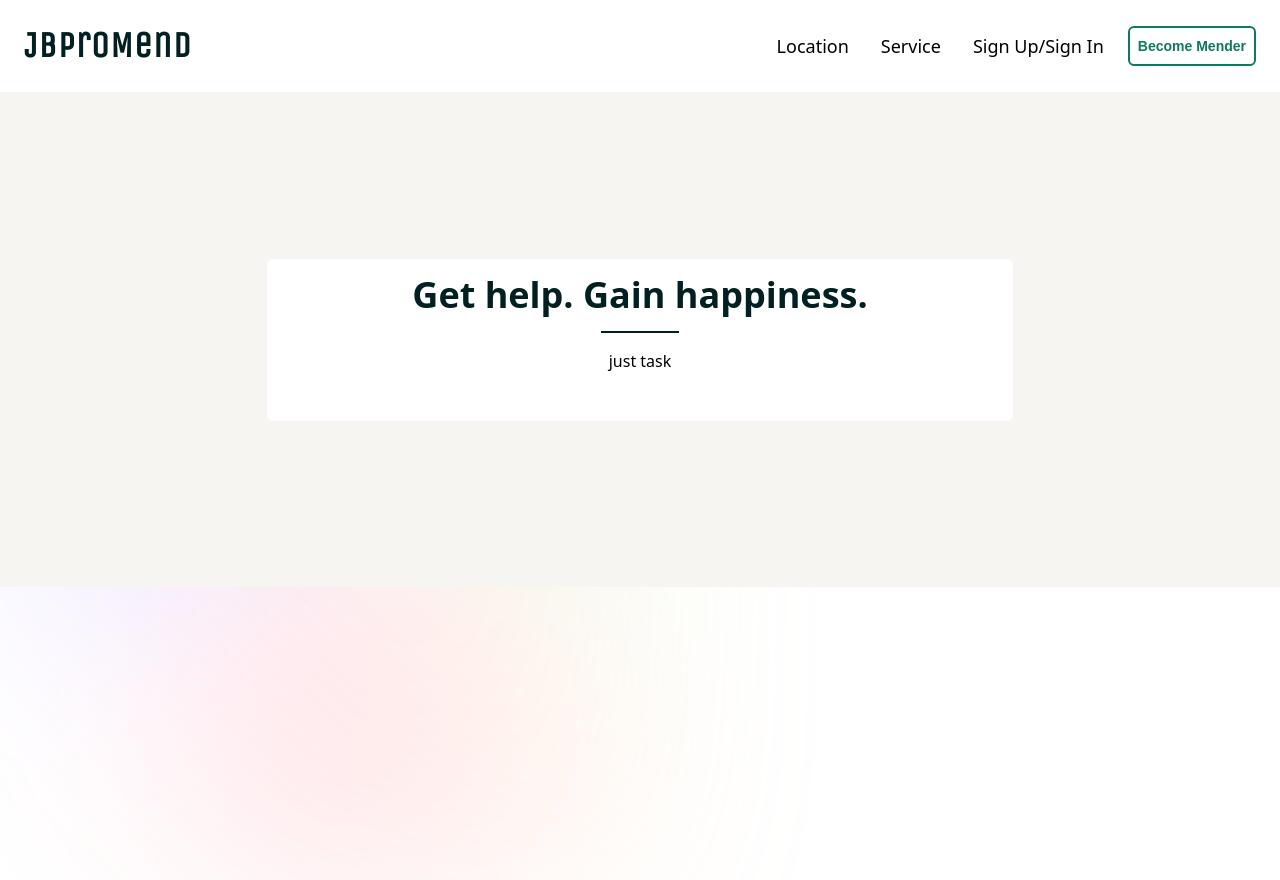
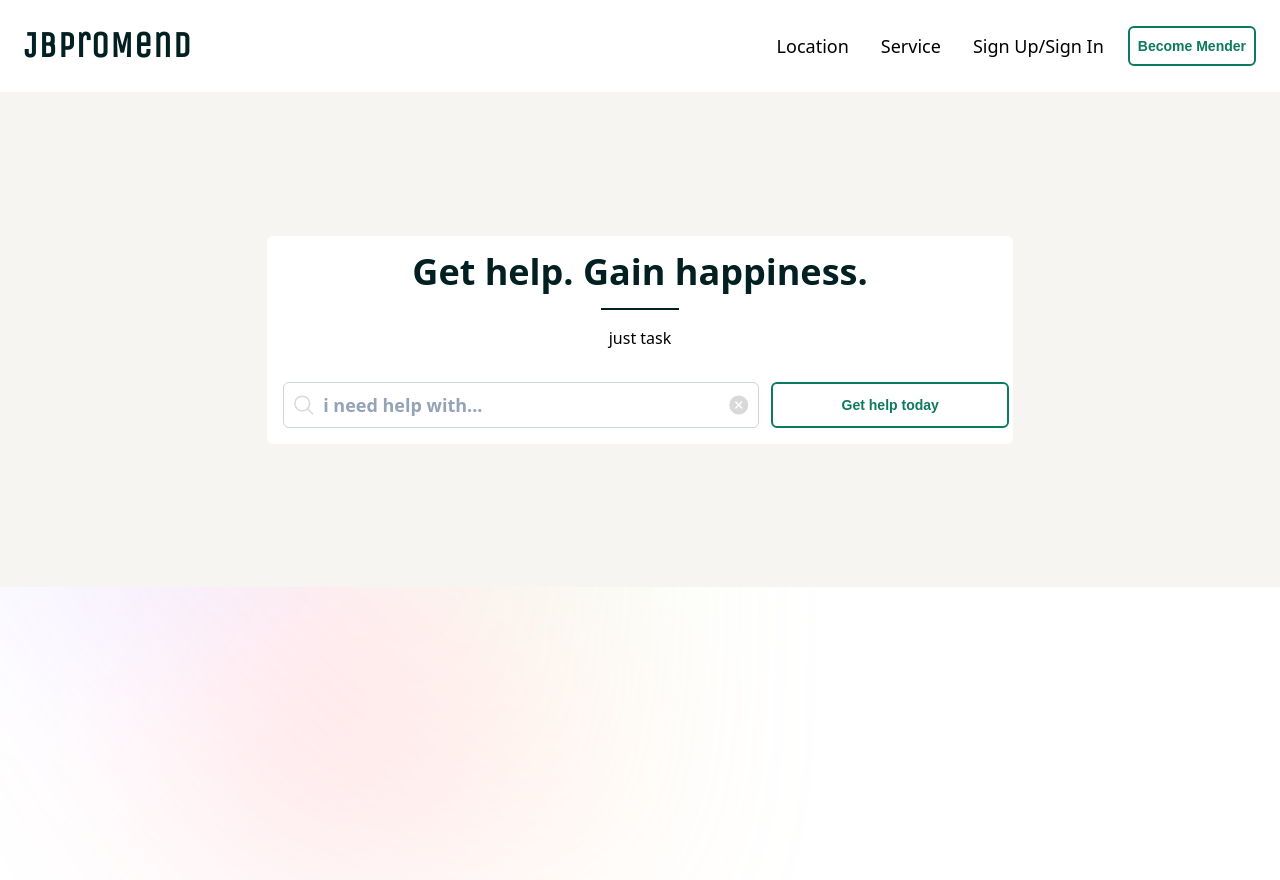
Before and after one commit to Elochukwu3/jb-task-searvice, a Next.js app: page / in a window 1280 px wide. Built offline with nearby package versions, Linux system fonts and the light colour scheme; a web font is replaced by a local one.

Commit message:
update; searchsection

```diff
--- a/components/Home/SearchSection.tsx
+++ b/components/Home/SearchSection.tsx
@@ -1,12 +1,16 @@
-// import Input from "@components/Input"
+import Input from "@components/Input"
 import {SearchBoldText, SearchSectionWrapper} from "./homeStyle";
+import { ButtonWrapper } from "@components/Button/ButtonStyle"
 
 const SearchSection = () => {
   return (
     <SearchSectionWrapper>
         <SearchBoldText>Get help. Gain happiness.</SearchBoldText>
         <span className="border-t-2 px-2 my-4 py-4 border-custom-dark block mx-auto w-fit">just task</span>
-        {/* <Input/> */}
+        <div className="grid grid-cols-3 space-x-3 max-sm:space-x-0 gap-y-4 max-sm:flex max-sm:flex-col max-sm:justify-center">
+        <Input/>
+        <ButtonWrapper>Get help today</ButtonWrapper>
+        </div>
     </SearchSectionWrapper>
   )
 }
--- a/components/Home/homeStyle.ts
+++ b/components/Home/homeStyle.ts
@@ -7,5 +7,5 @@ bg-[#f6f5f1] aspect-square overflow-hidden
 
 const SearchBoldText = tw.span`max-sm:text-l block text-custom-dark text-4xl text-center
 font-bold whitespace-nowrap max-md:text-3xl `;
-const SearchSectionWrapper = tw.div`bg-white p-4 rounded-md max-md:w-11/12 w-7/12 max-sm:w-full`;
+const SearchSectionWrapper = tw.div`bg-white z-50 p-4 rounded-md max-md:w-11/12 w-7/12 max-sm:w-full`;
 export { BannerWrapper, SearchBoldText, SearchSectionWrapper };
--- a/components/Input/index.tsx
+++ b/components/Input/index.tsx
@@ -1,13 +1,14 @@
-
+"use client"
 import {LargerInputWrapper, InputForm} from "./inputStyle";
-import { XCircle} from "@phosphor-icons/react";
+import { XCircle, MagnifyingGlass} from "@phosphor-icons/react";
 
 const Input = () => {
   return (
         <InputForm>
+        <MagnifyingGlass size={24}  color={"#d9d9d9"}/>
         <LargerInputWrapper placeholder="i need help with..." type={"search"}/>
-        <XCircle/>
-        </InputForm>
+        <XCircle size={24} weight="fill" color={"#d9d9d9"}/>
+  </InputForm>
   )
 }
 
--- a/components/Input/inputStyle.ts
+++ b/components/Input/inputStyle.ts
@@ -1,6 +1,6 @@
 import tw from "tailwind-styled-components"
 
-const LargerInputWrapper = tw.input`w-10/12 outline-none border-none placeholder:text-slate-400 p-2`;
-const InputForm = tw.form`border border-slate-300 rounded-md focus:text-base`
+const LargerInputWrapper = tw.input`w-11/12 text-black/70 font-bold text-lg outline-none border-none placeholder:text-slate-400 p-2`;
+const InputForm = tw.form`w-full px-2 col-span-2 border bg-white border-slate-300 flex items-center rounded-md focus:text-base`
 
 export {LargerInputWrapper, InputForm}
--- a/styles/globals.css
+++ b/styles/globals.css
@@ -11,6 +11,12 @@
   list-style-type: none;
   box-sizing: border-box;
 }
+input[type="search"]::-webkit-search-cancel-button,
+input[type="search"]::-webkit-search-decoration {
+  -webkit-appearance: none;
+  appearance: none;
+}
+input:focus { font-size: 16px!important}
 .main:before {
   /* background: radial-gradient(circle, rgba(112, 214, 148, 0.023) 0, #f6f5f1 110%); */
   position: absolute;
```
Also changed, not shown: 1 other file (tests, documents, lock files or other folders).
